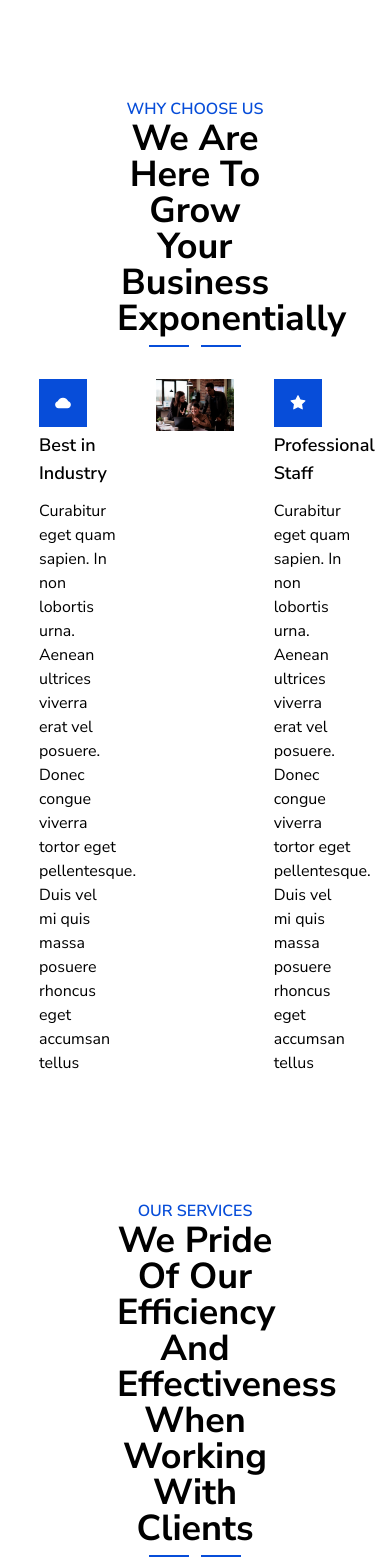
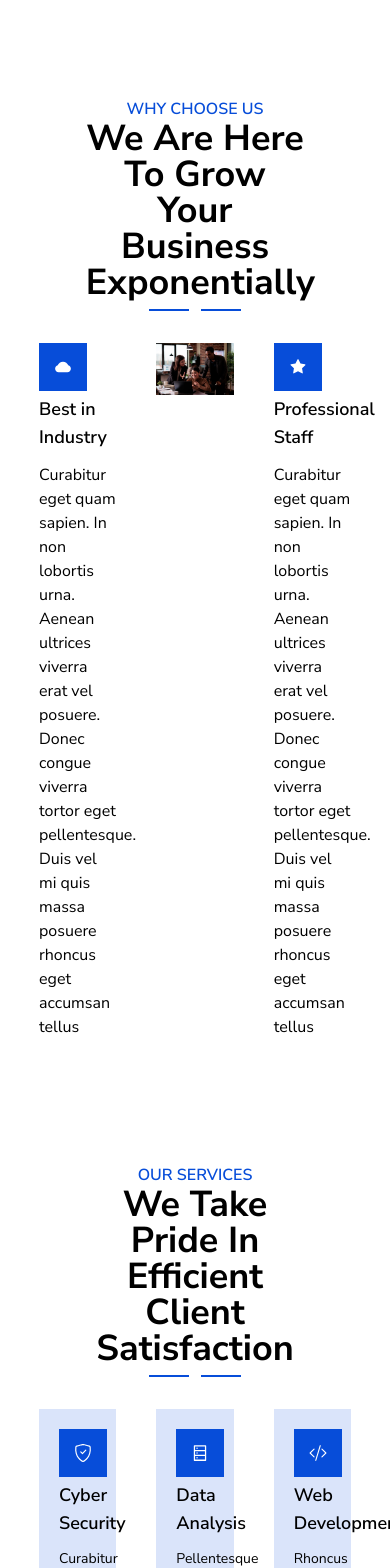
Before and after one commit to mmesomasaint/company-templates, a Next.js app: page /templates/it-template in a window 390 px wide. Shown: the part 1640-3208 px from the top of the page. Built offline with nearby package versions, Linux system fonts and the light colour scheme.

Commit message:
Fix: Make section title responsive

```diff
--- a/pages/templates/it-template/index.js
+++ b/pages/templates/it-template/index.js
@@ -296,7 +296,7 @@ export default function Home() {
               <p className='text-[#074DD9] text-base font-semibold leading-none mb-1 uppercase'>
                 WHY CHOOSE US
               </p>
-              <h3 className='w-[50%] mx-auto text-black text-4xl font-bold leading-none mb-2 capitalize'>
+              <h3 className='w-[70%] xl:w-[50%] mx-auto text-black text-4xl font-bold leading-none mb-2 capitalize'>
                 We Are Here to Grow Your Business Exponentially
               </h3>
               <div className='flex gap-3 justify-center items-center'>
@@ -352,9 +352,8 @@ export default function Home() {
               <p className='text-[#074DD9] text-base font-semibold leading-none mb-1 uppercase'>
                 OUR SERVICES
               </p>
-              <h3 className='w-[50%] mx-auto text-black text-4xl font-bold leading-none mb-2 capitalize'>
-                We Pride of Our Efficiency and Effectiveness When Working With
-                Clients
+              <h3 className='w-[70%] xl:w-[50%] mx-auto text-black text-4xl font-bold leading-none mb-2 capitalize'>
+                We Take Pride In Efficient Client Satisfaction
               </h3>
               <div className='flex gap-3 justify-center items-center'>
                 <div className='w-10 h-0 border-t-2 border-t-[#074DD9]' />
@@ -469,7 +468,7 @@ export default function Home() {
               <p className='text-[#074DD9] text-base font-semibold leading-none mb-1 uppercase'>
                 PROMO PLAN
               </p>
-              <h3 className='w-[50%] mx-auto text-black text-4xl font-bold leading-none mb-2 capitalize'>
+              <h3 className='w-[70%] xl:w-[50%] mx-auto text-black text-4xl font-bold leading-none mb-2 capitalize'>
                 We Are Offering Competitive Prices For Our Clients
               </h3>
               <div className='flex gap-3 justify-center items-center'>
@@ -736,7 +735,7 @@ export default function Home() {
               <p className='text-[#074DD9] text-base font-semibold leading-none mb-1 uppercase'>
                 TESTIMONIALS
               </p>
-              <h3 className='w-[50%] mx-auto text-black text-4xl font-bold leading-none mb-2 capitalize'>
+              <h3 className='w-[70%] xl:w-[50%] mx-auto text-black text-4xl font-bold leading-none mb-2 capitalize'>
                 What Our Clients Say About Our Digital Services
               </h3>
               <div className='flex gap-3 justify-center items-center'>
@@ -750,7 +749,7 @@ export default function Home() {
               <p className='text-[#074DD9] text-base font-semibold leading-none mb-1 uppercase'>
                 TEAM MEMBERS
               </p>
-              <h3 className='w-[50%] mx-auto text-black text-4xl font-bold leading-none mb-2 capitalize'>
+              <h3 className='w-[70%] xl:w-[50%] mx-auto text-black text-4xl font-bold leading-none mb-2 capitalize'>
                 Professional Staffs Ready to Help Your Business
               </h3>
               <div className='flex gap-3 justify-center items-center'>
@@ -820,7 +819,7 @@ export default function Home() {
               <p className='text-[#074DD9] text-base font-semibold leading-none mb-1 uppercase'>
                 LATEST BLOG
               </p>
-              <h3 className='w-[50%] mx-auto text-black text-4xl font-bold leading-none mb-2 capitalize'>
+              <h3 className='w-[70%] xl:w-[50%] mx-auto text-black text-4xl font-bold leading-none mb-2 capitalize'>
                 Read The Latest Articles from Our Blog Post
               </h3>
               <div className='flex gap-3 justify-center items-center'>
@@ -1002,7 +1001,7 @@ export default function Home() {
                   placeholder='Email'
                   className='w-[70%] flex-grow p-2 text-sm xl:text-base font-normal leading-none focus:outline-none'
                 />
-                <button className='px-2 py-2 text-white text-xl font-medium leading-none bg-[#021842]'>
+                <button className='px-2 py-2 text-white text-base xl:text-xl font-medium leading-none bg-[#021842]'>
                   Sign up
                 </button>
               </div>
```
